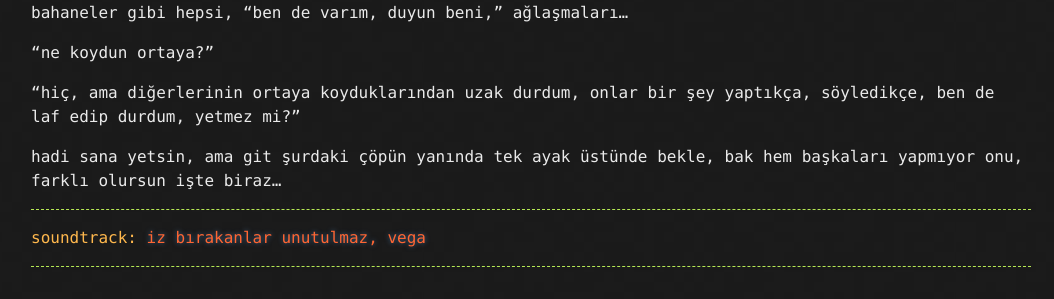
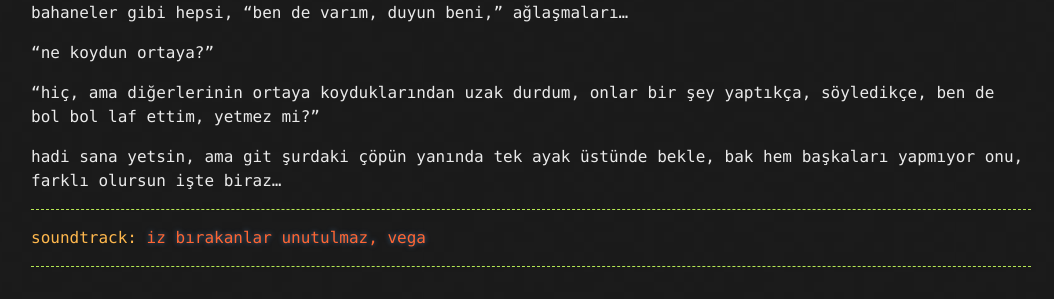
Before and after one commit to lanartri/lanartri.github.io, a Jekyll site: the page built from _posts/2021-02-04-hicbir-sey-sen-bizim-her-seyimizsin.md, in a window 1280 px wide. Shown: the part 671-970 px from the top of the page, without its empty margins (109-1163 px from the left). Built offline with Jekyll 4.4.1, drawn with Linux system fonts in a browser that asks for light colours.

Commit message:
blog edit

```diff
--- a/_posts/2021-02-04-hicbir-sey-sen-bizim-her-seyimizsin.md
+++ b/_posts/2021-02-04-hicbir-sey-sen-bizim-her-seyimizsin.md
@@ -24,7 +24,7 @@ aslında sanırım konunun ne olduğu bile fark etmiyor, oraya buraya hırlayıp
 
 "ne koydun ortaya?"
 
-"hiç, ama diğerlerinin ortaya koyduklarından uzak durdum, onlar bir şey yaptıkça, söyledikçe, ben de laf edip durdum, yetmez mi?"
+"hiç, ama diğerlerinin ortaya koyduklarından uzak durdum, onlar bir şey yaptıkça, söyledikçe, ben de bol bol laf ettim, yetmez mi?"
 
 hadi sana yetsin, ama git şurdaki çöpün yanında tek ayak üstünde bekle, bak hem başkaları yapmıyor onu, farklı olursun işte biraz...
 
```
